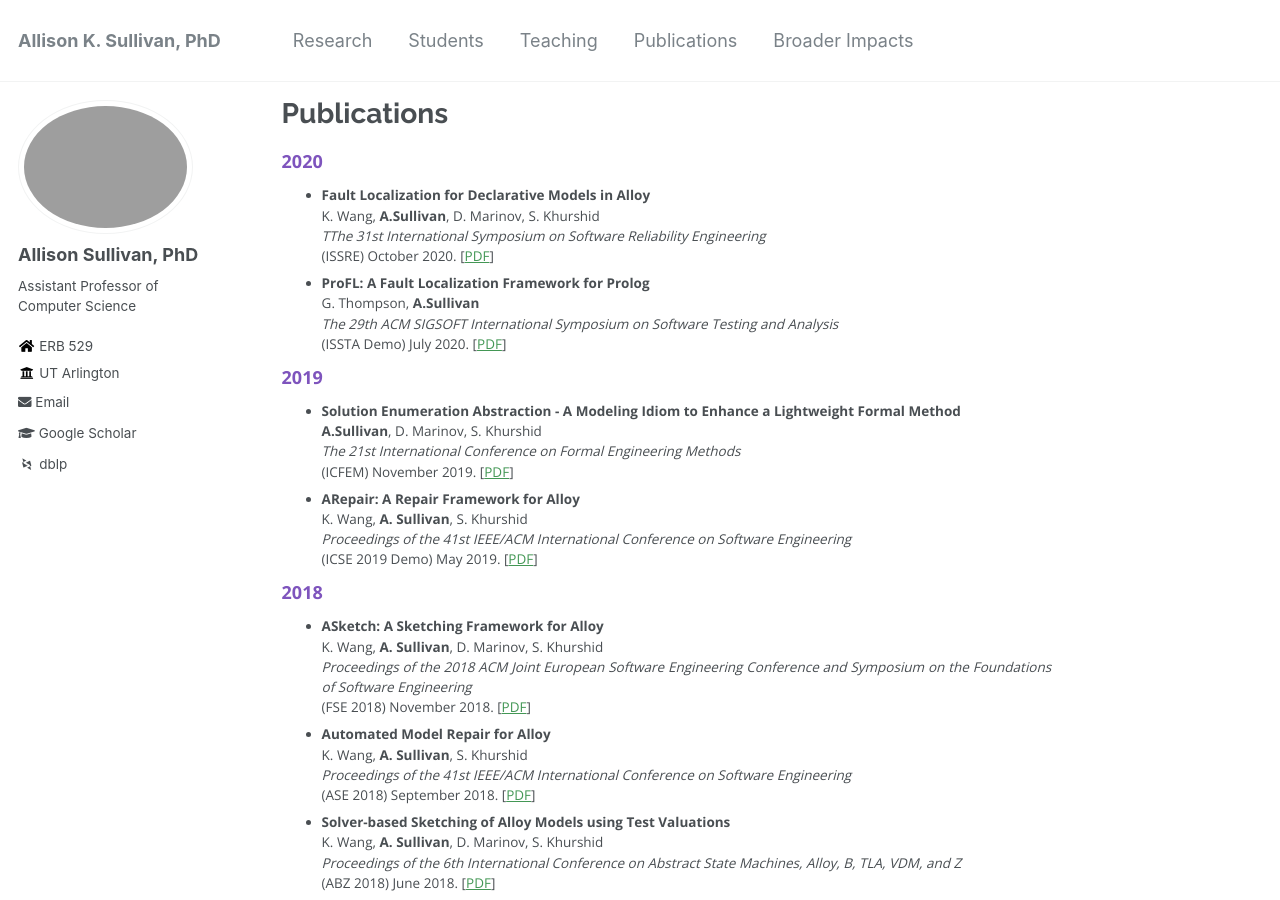
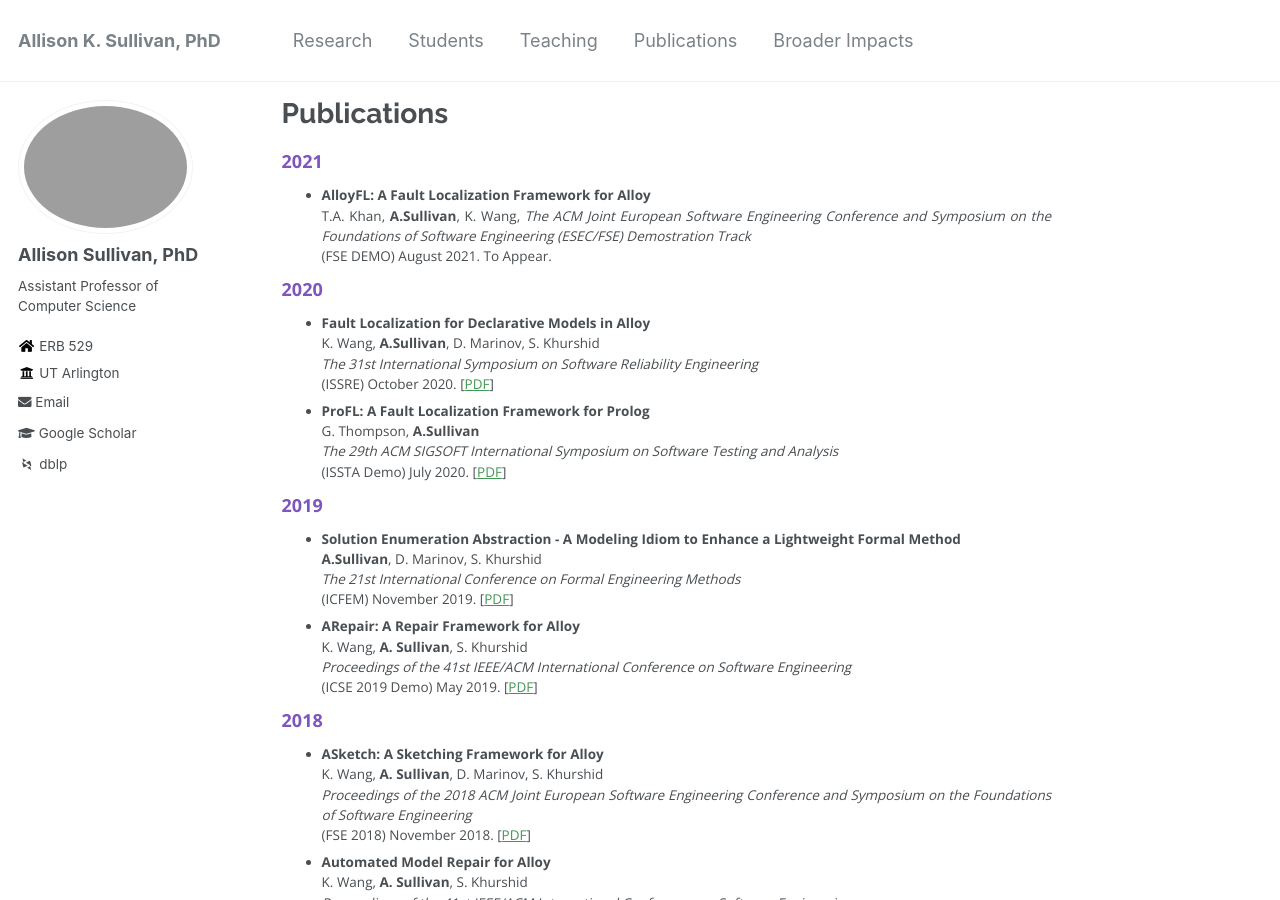
Before and after one commit to Allisonius/allisonius.github.io, a Jekyll site: the page built from _pages/publications.md, in a window 1280 px wide and 900 px high. Built offline with Jekyll 4.4.1, drawn with Linux system fonts in a browser that asks for light colours; some web fonts are replaced.

Commit message:
Update publications.md

```diff
--- a/_pages/publications.md
+++ b/_pages/publications.md
@@ -3,11 +3,18 @@ title: "Publications"
 permalink: /publications/
 author_profile: true
 ---
+### 2021
+
+* **AlloyFL: A Fault Localization Framework for Alloy**
+T.A. Khan, **A.Sullivan**, K. Wang,
+_The ACM Joint European Software Engineering Conference and Symposium on the Foundations of Software Engineering (ESEC/FSE) Demostration Track_
+(FSE DEMO) August 2021. To Appear.
+
 ### 2020
 
 * **Fault Localization for Declarative Models in Alloy**
 K. Wang, **A.Sullivan**, D. Marinov, S. Khurshid
-_TThe 31st International Symposium on Software Reliability Engineering_
+_The 31st International Symposium on Software Reliability Engineering_
 (ISSRE) October 2020. \[[PDF](../files/ISSRE2020.pdf)\]
 * **ProFL: A Fault Localization Framework for Prolog**
 G. Thompson, **A.Sullivan**
```
